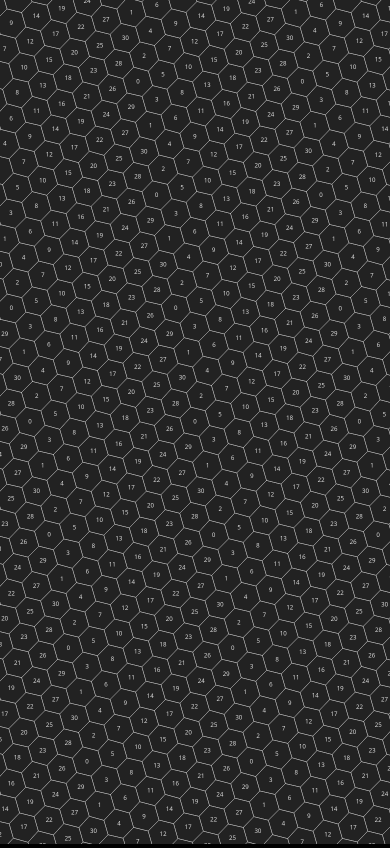
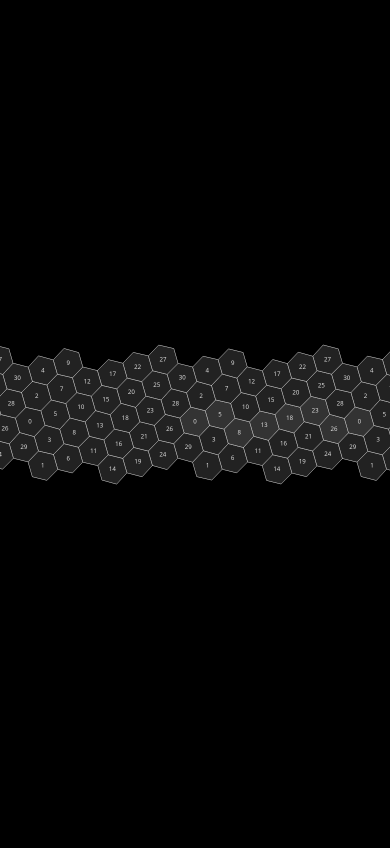
Before and after one commit to ajhamwood/temperamental, a plain HTML site: page hex.html in a window 390 px wide. Drawn offline with Linux system fonts and the light colour scheme.

Commit message:
Limit keyboard to one button per pitch

```diff
--- a/hex.html
+++ b/hex.html
@@ -26,15 +26,18 @@ body {
 //Utils
 
 const clamp = (min, max, val) => Math.max(min, Math.min(max, val)),
-      lerp = (a, b, t) => a * (1 - t) + b * t;
+      lerp = (a, b, t) => a * (1 - t) + b * t,
+      between = (min, max, val) => val <= max && val >= min,
+      mod = (n, m) => ((n % m) + m) % m;
 
 class HexButton {
-  #g; #h; #grid; #osc; #volume
+  #g; #h; #grid; #osc; #volume; #noteClass
 
-  constructor (g, h, grid) {
+  constructor (g, h, noteClass, grid) {
     this.#g = g;
     this.#h = h;
-    this.#grid = grid
+    this.#grid = grid;
+    this.#noteClass = noteClass
   }
 
   static vertices (g, h, grid) {
@@ -49,16 +52,16 @@ class HexButton {
       Math.floor(b + 1.5 * r * h)
     ))
   }
-
-  vertices () { return HexButton.vertices(this.#g, this.#h, this.#grid) }
-
-  centre () {
-    const { r, w: width, h: height } = this.#grid, g = this.#g, h = this.#h, k = .5 * Math.sqrt(3);
-    return this.#grid.rotate(
+  static centre (g, h, grid) {
+    const { r, w: width, h: height } = grid, k = .5 * Math.sqrt(3);
+    return grid.rotate(
       Math.floor(width / 2 + r * k * (h + 2 * g)),
       Math.floor(height / 2 + 1.5 * r * h)
     )
   }
+
+  vertices () { return HexButton.vertices(this.#g, this.#h, this.#grid) }
+  centre () { return HexButton.centre(this.#g, this.#h, this.#grid) }
 
   neighbours () {
     const g = this.#g, h = this.#h;
@@ -69,6 +72,9 @@ class HexButton {
   }
 
   getCoord () { return [ this.#g, this.#h ] }
+
+  setNoteClass (name) { this.#noteClass = name }
+  getColour () { return this.#grid.noteClassColours[this.#noteClass] ?? "#222" }
 
   note () {
     const n = this.#g * this.#grid.gstep + this.#h * this.#grid.hstep, { edo } = this.#grid;
@@ -99,27 +105,24 @@ class HexButton {
 }
 
 class HexGrid {
-  w = 0; h = 0; unit = 50; r = 50
+  w = 0; h = 0; unit = 50; r = this.unit * 2
   edo = 5; gstep = 2; hstep = 1; theta = 0
-  #hexes = new Map(); #edges = new Set()
+  #hexes = new Map(); #edges = new Set(); #notes = new Set()
+  noteClassColours = { middle: "#333" }
   audioctx; masterVolume; freqBasis; refNote
   equaliser
 
   constructor (opts = {}) {
     Object.assign(this, opts);
-    this.#edges.add(this.#newHex(0, 0))
-    this.audioctx = opts.audioctx
-    this.masterVolume = opts.masterVolume
+    // this.#edges.add(this.#newHex(0, 0))
   }
 
-  #newHex (g, h) {
+  #newHex (g, h, noteClass) {
     const row = this.#hexes.get(g) ?? this.#hexes.set(g, new Map()).get(g),
-          hex = new HexButton(g, h, this);
+          hex = new HexButton(g, h, noteClass, this);
     row.set(h, hex);
     return hex
   }
-
-  setUnit (unit) { this.unit = unit }
 
   setCentre (w, h) {
     this.w = w;
@@ -132,23 +135,67 @@ class HexGrid {
 
   * [Symbol.iterator] () { for (let [ , row ] of this.#hexes) for (let [ , hex ] of row) yield hex }
 
-  populate () {
+  updateGrid () {
+    const { gstep, hstep, edo, w } = this, res = [];
+
+    // Generate orientations
+    for (let y = 0; y <= edo / hstep; y++) {
+      const x = (edo - hstep * y) / gstep;
+      if (x === Math.floor(x)) res.push ([ x, y ])
+    }
+    const [ g, h ] = res[0],  // Also can swap g and h
+          x = (2 * g + h) * Math.sqrt(3) / 2, y = h * 1.5,
+          octLen = Math.hypot(x, y);
+    this.theta = Math.atan(y / x);
+    this.r = Math.min(this.unit * 2, w / (octLen + 2) / 2)
+
+    // Central line
+    this.#edges.add(this.#newHex(0, 0, "middle"));
+    this.#notes.add(0);
+    let left = .5, right = .5, focus = [ [0, 0], [0, 0] ];
+    for (let i = 1; i <= g + h; i++) {
+      if (left / i <= h / (g + h)) { left++; focus[0][1]++ } else focus[0][0]++;
+      if (right / i < h / (g + h)) { right++; focus[1][1]++ } else focus[1][0]++;
+      this.#edges.add(this.#newHex(...focus[0], "middle"));
+      this.#notes.add(focus[0][0] * gstep + focus[0][1] * hstep);
+      if (focus[0].every((v, i) => v === focus[1][i])) continue
+      this.#edges.add(this.#newHex(...focus[1], "middle"));
+      this.#notes.add(focus[1][0] * gstep + focus[1][1] * hstep)
+    }
+
+    // One octave
+    this.fillGrid((g, h, { newNotes }) => HexButton.centre(g, h, this)[0] - this.w / 2 >= 0 &&
+      !~[ ...newNotes ].findIndex(note => mod(g * gstep + h * hstep - note, edo) === 0));
+
+    // Fill to sides
+    const home = [ ...this ];
+    this.fillGrid((g0, h0) => {
+      const near = ~home.findIndex(hex => {
+              const [ baseG, baseH ] = hex.getCoord();
+              return (baseG - g0) * h === (baseH - h0) * g  // require gcd(g, h) === 1
+            });
+      return near && HexButton.vertices(g0, h0, this).some(([ px, py ]) =>
+        px > 0 && px < this.w && py > 0 && py < this.h)
+    })
+  }
+
+  fillGrid (isInside) {
     let viewEdges = new Set([ ...this.#edges ]);
     while (viewEdges.size > 0) {
       let newEdges = new Set([ ...this.#edges ]),
-          newViewEdges = new Set([ ...viewEdges ]);
-      for (let hex of viewEdges) {
+          newViewEdges = new Set([ ...viewEdges ]),
+          newNotes = new Set([ ...this.#notes ]);
+      for (let hex of viewEdges) {  // Can I get all candidate new hexes first?
         let remove = true;
         for (let [g, h] of hex.neighbours()) {
           const thisHex = this.getHex(g, h);
           if (thisHex) { if (viewEdges.has(thisHex)) newViewEdges.delete(thisHex) }
           else {
-            const inside = HexButton.vertices(g, h, this).some(([x, y]) =>
-                    x > 0 && x < this.w && y > 0 && y < this.h); // Not actually sufficient
-            if (inside) {
+            if (isInside(g, h, { newEdges, newViewEdges, newNotes })) {
               const nextHex = this.#newHex(g, h);
               newViewEdges.add(nextHex);
-              newEdges.add(nextHex)
+              newEdges.add(nextHex);
+              newNotes.add(g * this.gstep + h * this.hstep)
             } else remove = false;
           }
         }
@@ -156,7 +203,8 @@ class HexGrid {
         if (remove) newEdges.delete(hex)
       }
       viewEdges = newViewEdges;
-      this.#edges = newEdges
+      this.#edges = newEdges;
+      this.#notes = newNotes
     }
   }
 
@@ -179,18 +227,6 @@ class HexGrid {
       if (band % 2) return Math.floor(a) % 2 ? [ g + 1, h - !topLeft ] : [ g + !bottomLeft, h - !bottomLeft ];
       else return Math.floor(a) % 2 ? [ g + !bottomLeft, h + bottomLeft ] : [ g, h + topLeft ]
     } else return [ Math.floor((a - band + 1) / 2), band ]
-  }
-
-  orient () {
-    const { gstep, hstep, edo, w } = this, res = [];
-    for (let y = 0; y <= edo / hstep; y++) {
-      const x = (edo - hstep * y) / gstep;
-      if (x === Math.floor(x)) res.push ([x, y])
-    }
-    const [ g, h ] = res[0],  // Also can swap x and y
-          x = (2 * g + h) * Math.sqrt(3) / 2, y = h * 1.5;
-    this.theta = Math.atan(y / x);
-    this.r = Math.min(this.unit * 2, w / (Math.hypot(x, y) + 2) / 2)
   }
 
 }
@@ -252,7 +288,7 @@ $.targets({
 
   "touchstart* touchend* touchmove*" (e) {
     e.preventDefault();
-    if (document.elementFromPoint(e.changedTouches[0].clientX, e.changedTouches[0].clientY) || e.type === "touchend")
+    if (app.hexGrid.hasHex(...app.hexGrid.getCoord(e.changedTouches[0].clientX, e.changedTouches[0].clientY)) || e.type === "touchend")
       app.emit("press", e.type.slice(5), e.changedTouches)
   },
 
@@ -261,7 +297,7 @@ $.targets({
     app.emit("press", "start", [e]);
   },
   mousemove (e) {
-    if (app.mousedown && document.elementFromPoint(e.clientX, e.clientY))
+    if (app.mousedown && app.hexGrid.hasHex(...app.hexGrid.getCoord(e.clientX, e.clientY)))
       app.emit("press", "move", [e])
   },
   "mouseup mouseout" (e) {
@@ -272,7 +308,7 @@ $.targets({
 
   app: {
 
-    init () {
+    init () { // presets: 12,2,1; 19,3,2; 22,4,1; 31,5,3; 41,7,3; 53,9,4
       this.canvas = $("#hex");
       this.gridctx = this.canvas.getContext("2d");
       const audioctx = new AudioContext();
@@ -287,33 +323,14 @@ $.targets({
     resize () {
       $("canvas").width = innerWidth * 2;
       $("canvas").height = innerHeight * 2;
-      this.centre = [ innerWidth * 2, innerHeight * 2 ];
-      this.hexGrid.setCentre(...this.centre);
-      this.hexGrid.orient();
-      this.hexGrid.populate();
-      app.emit("redraw")
-    },
-
-    redraw (opts = {}) {
       const { hexGrid, gridctx } = this;
-      if ("unit" in opts) hexGrid.setUnit(opts.unit);
+      hexGrid.setCentre(innerWidth * 2, innerHeight * 2);
+      hexGrid.updateGrid();
       gridctx.reset();
+      gridctx.textBaseline = "middle";
       gridctx.font = (.4 * hexGrid.r) + "px sans";
-      gridctx.textBaseline = "middle";
-      for (let hex of hexGrid) {
-        const vertices = hex.vertices();
-        gridctx.beginPath();
-        gridctx.moveTo(...vertices[5]);
-        for (let [ x, y ] of vertices) gridctx.lineTo(x, y);
-        gridctx.fillStyle = "#222";
-        gridctx.fill();
-        gridctx.strokeStyle = "#ddd";
-        gridctx.stroke();
-        const label = hex.note()[1], [ x, y ] = hex.centre(),
-              { width } = gridctx.measureText(label);
-        gridctx.fillStyle = "#ddd";
-        gridctx.fillText(label, x - width / 2, y)
-      }
+      gridctx.strokeStyle = "#ddd";
+      for (let hex of hexGrid) app.emit("colourHex", hex, hex.getColour(), "#ddd")
     },
 
     colourHex (hex, bgColour, txColour) {
@@ -353,7 +370,7 @@ $.targets({
               if (ids.size === 0) {
                 hex.stop();
                 activeHexes.delete(hex);
-                app.emit("colourHex", hex, "#222", "#ddd");
+                app.emit("colourHex", hex, hex.getColour(), "#ddd");
               }
               hex = hexGrid.getHex(...coord);
               app.emit("colourHex", hex, "yellow", "#222");
@@ -370,7 +387,7 @@ $.targets({
             if (ids.size === 0) {
               hex.stop();
               activeHexes.delete(hex);
-              app.emit("colourHex", hex, "#222", "#ddd")
+              app.emit("colourHex", hex, hex.getColour(), "#ddd")
             }
             gridTouches.delete(t.identifier)
 
```
Also changed, not shown: index.html (+1 -1 lines).
